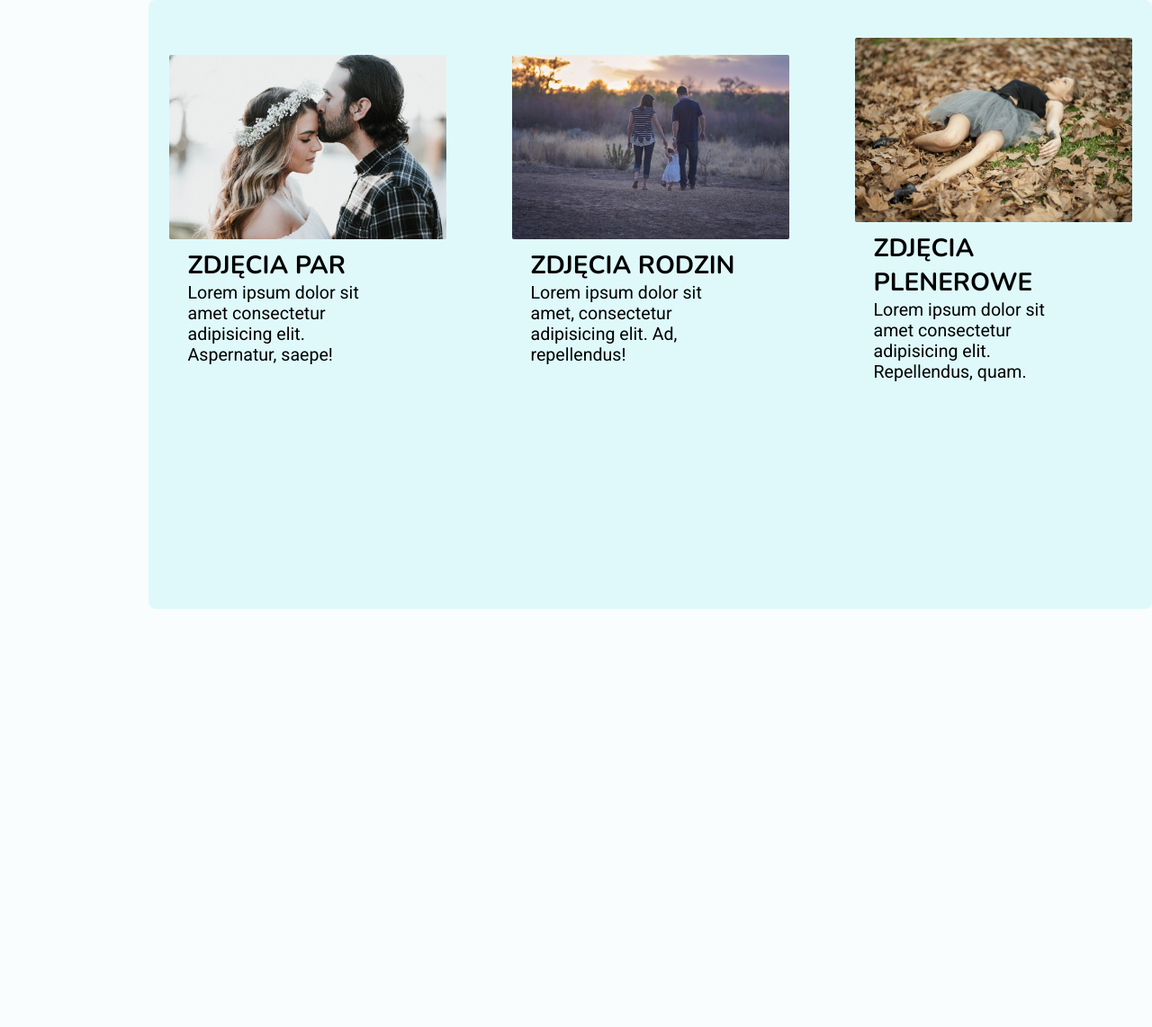
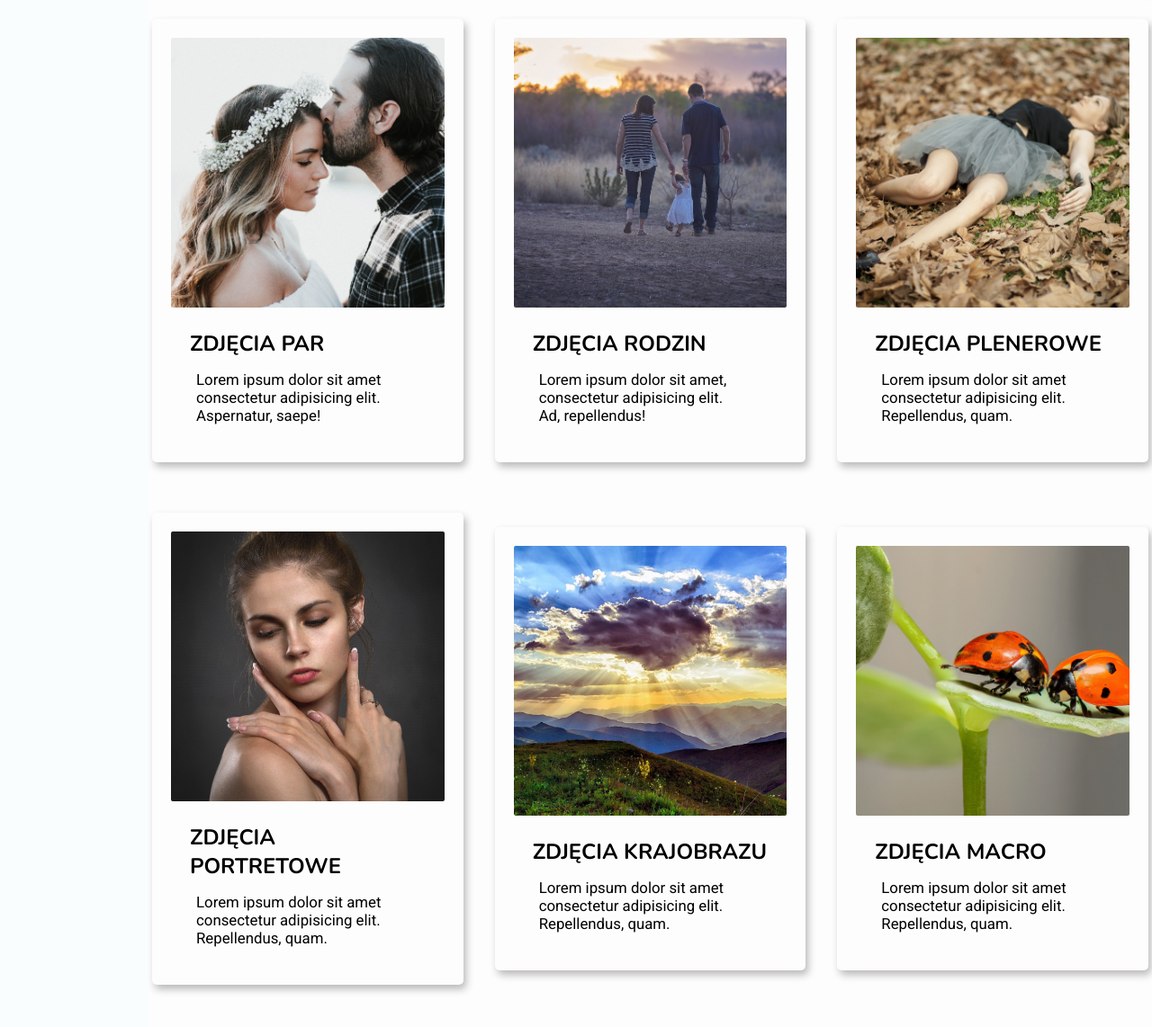
Before and after one commit to ShockOfficial/PhotographerWeb, a plain HTML site: page index.html in a window 1280 px wide. Shown: the part 2086-3228 px from the top of the page at 90% size. Before the commit the page ends 2763 px from the top, so only its background shows below. Drawn offline with nearby package versions, Linux system fonts and the light colour scheme.

Commit message:
gallery section with photo done

```diff
--- a/index.html
+++ b/index.html
@@ -109,9 +109,31 @@
 
         <div class="gallery__item">
           <img src="./img/plener.jpg" alt="Zdjęcia plenerowe" class="gallery__img">
-
           <div class="gallery__item-text-box">
             <h3 class="gallery__item-heading">Zdjęcia plenerowe</h3>
+            <p class="gallery__item-description">Lorem ipsum dolor sit amet consectetur adipisicing elit. Repellendus, quam.</p>
+          </div>
+        </div>
+
+        <div class="gallery__item">
+          <img src="./img/portrait.jpg" alt="Zdjęcia portretowe" class="gallery__img">
+          <div class="gallery__item-text-box">
+            <h3 class="gallery__item-heading">Zdjęcia portretowe</h3>
+            <p class="gallery__item-description">Lorem ipsum dolor sit amet consectetur adipisicing elit. Repellendus, quam.</p>
+          </div>
+        </div>
+        <div class="gallery__item">
+          <img src="./img/landscape.jpg" alt="Zdjęcia krajobrazów" class="gallery__img">
+          <div class="gallery__item-text-box">
+            <h3 class="gallery__item-heading">Zdjęcia krajobrazu</h3>
+            <p class="gallery__item-description">Lorem ipsum dolor sit amet consectetur adipisicing elit. Repellendus, quam.</p>
+          </div>
+        </div>
+
+        <div class="gallery__item">
+          <img src="./img/macro.jpg" alt="Zdjęcia macro" class="gallery__img">
+          <div class="gallery__item-text-box">
+            <h3 class="gallery__item-heading">Zdjęcia macro</h3>
             <p class="gallery__item-description">Lorem ipsum dolor sit amet consectetur adipisicing elit. Repellendus, quam.</p>
           </div>
         </div>
--- a/scss/style.scss
+++ b/scss/style.scss
@@ -493,59 +493,59 @@ body {
 	}
 
 	&__bottom-box {
-		background-color: $color-bg-secondary;
+		@include wrapper();
+
+		background-color: $color-bg-primary;
 		border-radius: 8px;
 		padding-bottom: 15rem;
-		// display: flex;
-		// justify-content: center;
-		// align-items: center;
-		// flex-direction: column;
-		// flex-wrap: wrap;
-		display: grid;
+		display: flex;
 		justify-content: center;
 		align-items: center;
-		justify-items: center;
-		grid-template-columns: repeat(auto-fit, minmax(250px, 1fr));
-		// grid-template-rows: repeat();
-		grid-gap: 1.5rem 2rem;
+		flex-direction: column;
+		flex-wrap: wrap;
 		overflow: hidden;
-
+		gap: 8rem;
 		@media (min-width: 48em) {
 			flex-direction: row;
-			// gap: 2.5rem;
+			gap: 2.5rem;
 		}
 	}
 
 	&__item {
 		position: relative;
-		width: 90%;
+		width: 80%;
+		margin-top: 1.5rem;
 		padding: 1.5rem;
-		margin-top: 1.5rem;
+		border-radius: 5px;
+		box-shadow: 3px 5px 8px rgba(37, 31, 31, 0.3);
+
 		@media (min-width: 48em) {
-			width: 350px;
+			width: 31%;
+			padding: 1.5rem;
 		}
-
-		// &:last-of-type {
-		// 	margin-bottom: 8rem;
-
-		// 	@media (min-width: 48em) {
-		// 		margin-bottom: 0;
-		// 	}
-		// }
 	}
 
 	&__item-text-box {
 		position: absolute;
-		bottom: -4rem;
+		width: 80%;
+		bottom: -10%;
 		padding: 1.5rem;
-		margin-left: 2.5rem;
-		background-color: $color-bg-secondary;
+		// margin-left: 2.5rem;
+		left: 50%;
+		transform: translateX(-50%);
+		box-shadow: 3px 5px 8px rgba(37, 31, 31, 0.3);
+		background-color: $color-bg-primary;
 
-		@media (min-width: 48em) {
+		@media (min-width: 56.25em) {
 			position: static;
-
-			margin-left: 0;
-			padding-top: 0.5rem;
+			// margin-left: 0;
+			// width: 90%;
+			// transform: translateX(0);
+			// margin-left: 1rem;
+			// padding-top: 0.5rem;
+			transform: translateX(0);
+			box-shadow: unset;
+			width: 100%;
 		}
 	}
 
@@ -554,17 +554,35 @@ body {
 		text-transform: uppercase;
 		font-family: 'Nunito', sans-serif;
 		font-weight: 600;
+
+		@media (min-width: 48em) {
+			font-size: 1.7rem;
+		}
 	}
 
 	&__item-description {
 		font-size: 1.4rem;
 		width: 80%;
+
+		@media (min-width: 48em) {
+			font-size: 1.2rem;
+		}
+
+		@media (min-width: 56.25em) {
+			margin-left: 0.5rem;
+			margin-top: 1rem;
+		}
 	}
 
 	&__img {
 		width: 100%;
+		height: 400px;
 		object-fit: cover;
 		border-radius: 2px;
+
+		@media (min-width: 48em) {
+			height: 300px;
+		}
 	}
 }
 
```
Also changed, not shown: css/style.css, 1 other file.
